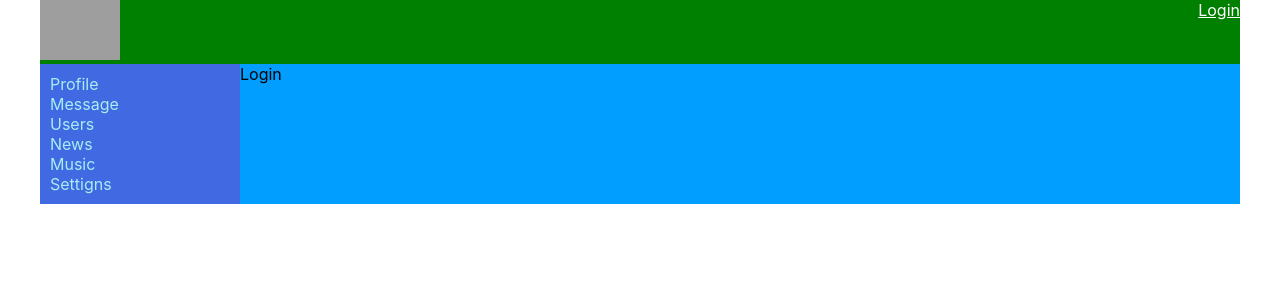
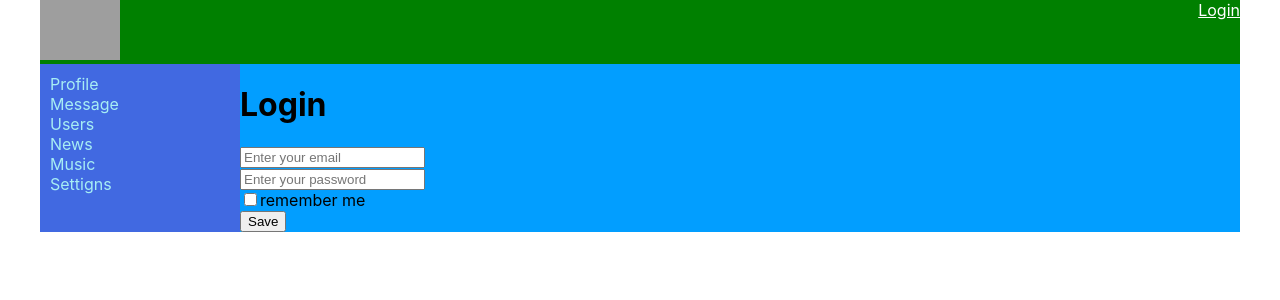
Before and after one commit to Fox1k-afk/ReactMessanger, a React (Create React App) app in the folder ReactMessanger/myProject/: page /login in a window 1280 px wide. Shown: the top 300 px of the page. Built offline with nearby package versions, Linux system fonts and the light colour scheme; no server answers; grey boxes are pictures that could not be loaded.

Commit message:
Login page with formik

```diff
--- a/ReactMessanger/myProject/package.json
+++ b/ReactMessanger/myProject/package.json
@@ -7,6 +7,7 @@
     "@testing-library/react": "^13.4.0",
     "@testing-library/user-event": "^13.5.0",
     "axios": "^1.1.2",
+    "formik": "^2.2.9",
     "react": "^18.2.0",
     "react-dom": "^18.2.0",
     "react-redux": "^8.0.4",
@@ -14,7 +15,8 @@
     "react-scripts": "5.0.1",
     "redux": "^4.2.0",
     "redux-thunk": "^2.4.1",
-    "web-vitals": "^2.1.4"
+    "web-vitals": "^2.1.4",
+    "yup": "^0.32.11"
   },
   "scripts": {
     "start": "react-scripts start",
--- a/ReactMessanger/myProject/src/components/Login/Login.jsx
+++ b/ReactMessanger/myProject/src/components/Login/Login.jsx
@@ -1,7 +1,69 @@
 import React from 'react';
+import { Form, Formik, Field, ErrorMessage } from 'formik';
+import * as Yup from 'yup';
+import { useState } from 'react';
+import SaveButton from './SaveButton';
+
+const INITIAL_INPUT_VALUE = {
+	email: '',
+	password: '',
+};
+
+const FORM_VALIDATION_SCHEMA = {
+	email: Yup.string().email().required('Email required'),
+	password: Yup.string()
+		.min(4, 'should be 4 chars minimum.')
+		.required('Password required'),
+};
 
 const Login = (props) => {
-	return <div>Login</div>;
+	const [inpVal] = useState(INITIAL_INPUT_VALUE);
+
+	function onSubmit(values) {
+		console.log(JSON.stringify(values, null, 2));
+
+		console.log(values);
+	}
+
+	return (
+		<>
+			<h1>Login</h1>
+			<Formik
+				initialValues={inpVal}
+				validationSchema={Yup.object(FORM_VALIDATION_SCHEMA)}
+				onSubmit={onSubmit}
+			>
+				<Form>
+					<div>
+						<Field type='email' name='email' placeholder='Enter your email' />
+						<ErrorMessage name='email' component='div' style={{ color: 'crimson' }} />
+					</div>
+
+					<div>
+						<Field
+							type='password'
+							name='password'
+							placeholder='Enter your password '
+						/>
+						<ErrorMessage
+							name='password'
+							component='div'
+							style={{ color: 'crimson' }}
+						/>
+					</div>
+
+					<div>
+						<label>
+							<Field type='checkbox' name='rememberMe' id='rememberMe' />
+							remember me
+						</label>
+					</div>
+
+					<SaveButton />
+				</Form>
+			</Formik>
+		</>
+	);
 };
 
 export default Login;
--- /dev/null
+++ b/ReactMessanger/myProject/src/components/Login/SaveButton.jsx
@@ -0,0 +1,15 @@
+import React from 'react';
+import { useFormikContext } from 'formik';
+
+const SaveButton = () => {
+	const { isValid } = useFormikContext();
+	return (
+		<div>
+			<button type='submit' disabled={!isValid}>
+				Save
+			</button>
+		</div>
+	);
+};
+
+export default SaveButton;
--- a/ReactMessanger/myProject/src/components/Profile/ProfileInfo/ProfileStatus.jsx
+++ b/ReactMessanger/myProject/src/components/Profile/ProfileInfo/ProfileStatus.jsx
@@ -25,6 +25,14 @@ class ProfileStatus extends React.Component {
 		});
 	};
 
+	componentDidUpdate(prevProps, prevState) {
+		if (prevProps.status !== this.props.status) {
+			this.setState({
+				status: this.props.status,
+			});
+		}
+	}
+
 	render() {
 		return (
 			<div>
```
Also changed, not shown: 1 other file (tests, documents, lock files or other folders).
